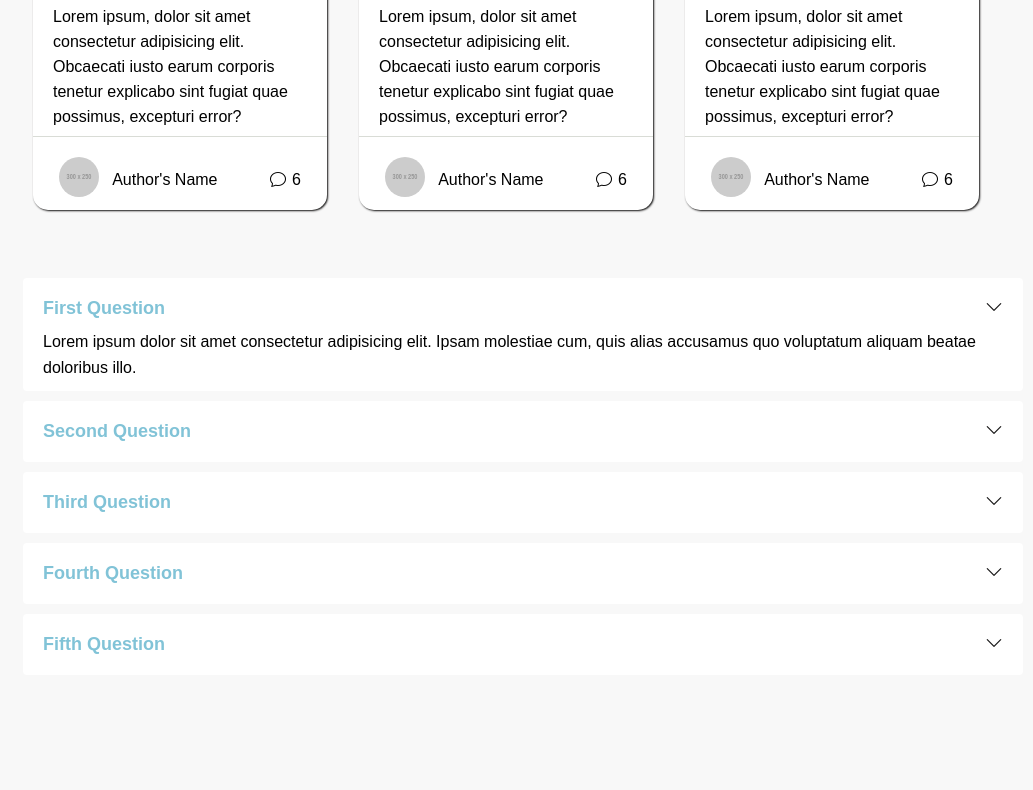
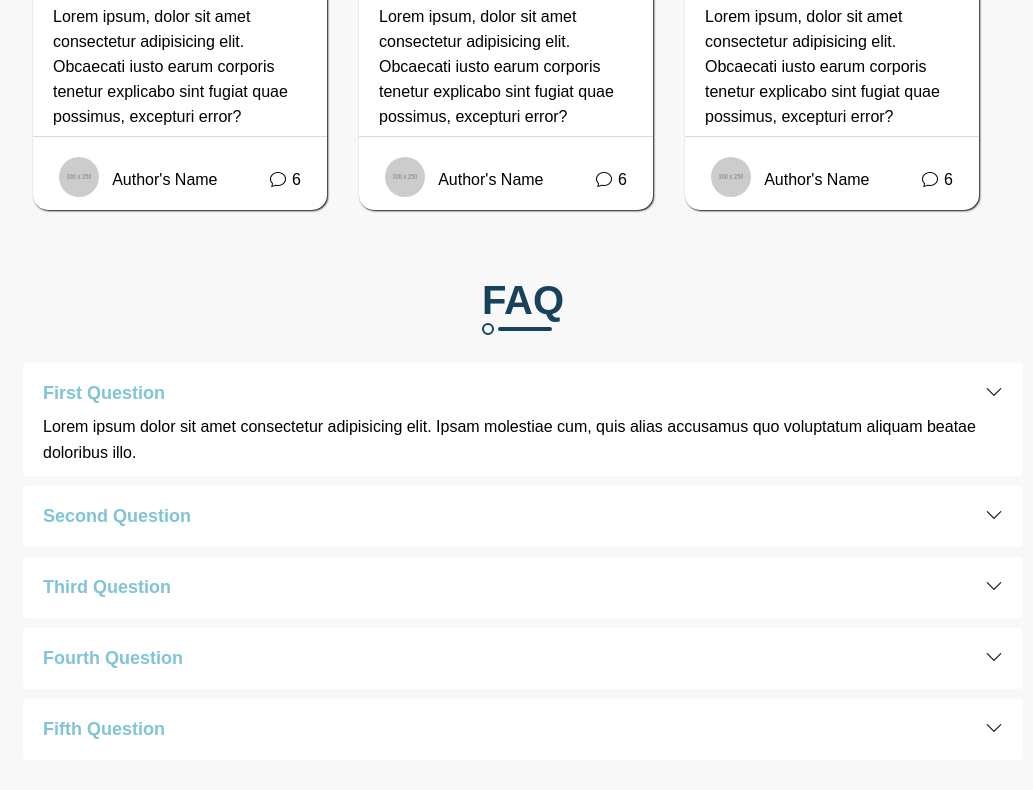
Before and after one commit to Sanusijohn0/Golden-Breed, a plain HTML site: page index.html in a window 1280 px wide. Shown: the part 4150-4940 px from the top of the page, without its empty margins (217-1250 px from the left). Before the commit the page ends 4855 px from the top, so only its background shows below. Drawn offline with nearby package versions, Linux system fonts and the light colour scheme; placeholder pictures from the web are drawn by us.

Commit message:
modified faq section

```diff
--- a/CSS/index.css
+++ b/CSS/index.css
@@ -443,6 +443,35 @@ body {
 #faq .faq__one {
   flex: 0 0 100%;
   max-width: 100%;
+  display: flex;
+  flex-direction: column;
+  row-gap: 1rem;
+}
+#faq .faq__one h2 {
+  font-size: 2.5rem;
+  color: var(--bg-dark-blue);
+  position: relative;
+  margin-bottom: 1.5rem;
+  align-self: center;
+}
+#faq .faq__one h2::before {
+  content: "";
+  position: absolute;
+  top: 45px;
+  left: 0;
+  width: 8px;
+  height: 8px;
+  border-radius: 50%;
+  border: 2px solid var(--bg-dark-blue);
+}
+#faq .faq__one h2::after {
+  content: "";
+  position: absolute;
+  top: 49px;
+  left: 16px;
+  width: 50px;
+  border-radius: 6px;
+  border: 2px solid var(--bg-dark-blue);
 }
 
 #faq .faq__one #accordion {
--- a/index.html
+++ b/index.html
@@ -483,6 +483,7 @@
         </section>
         <section id="faq">
           <div class="faq__one">
+            <h2>FAQ</h2>
             <ul id="accordion">
               <li>
                 <label for="first"
```
